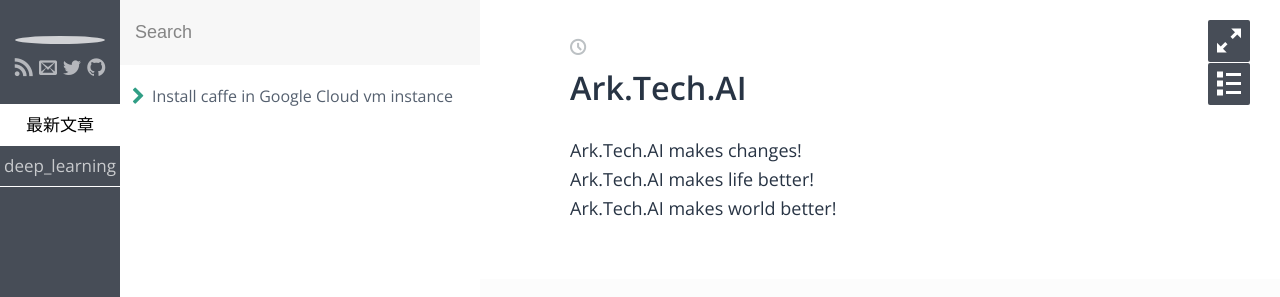
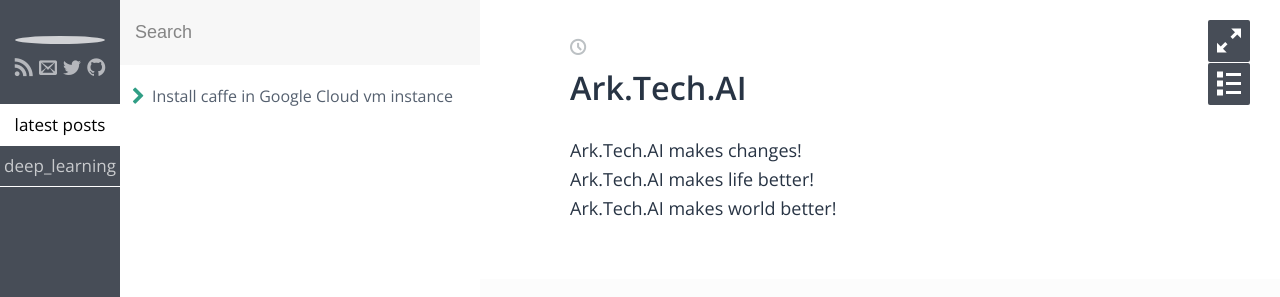
Before and after one commit to ark-tech-ai/ark-tech-ai.github.io, a Jekyll site: the page built from index.md, in a window 1280 px wide. Shown: the top 297 px of the page. Built offline with Jekyll 4.4.1, drawn with Linux system fonts in a browser that asks for light colours; some web fonts are replaced.

Commit message:
Update sidebar.html
add "latest posts"

```diff
--- a/_includes/sidebar.html
+++ b/_includes/sidebar.html
@@ -11,7 +11,7 @@
     </div>
 
     <ul id="sidebar-tags">
-      <li class="sidebar-tag active" data-filter="recent">最新文章</li>
+      <li class="sidebar-tag active" data-filter="recent">latest posts</li>
       {% if site.filter == 'category' %}
         {% for category in site.categories %}
           <li class="sidebar-tag" data-filter="{{ category | first }}">{{ category | first }}</li>
```
